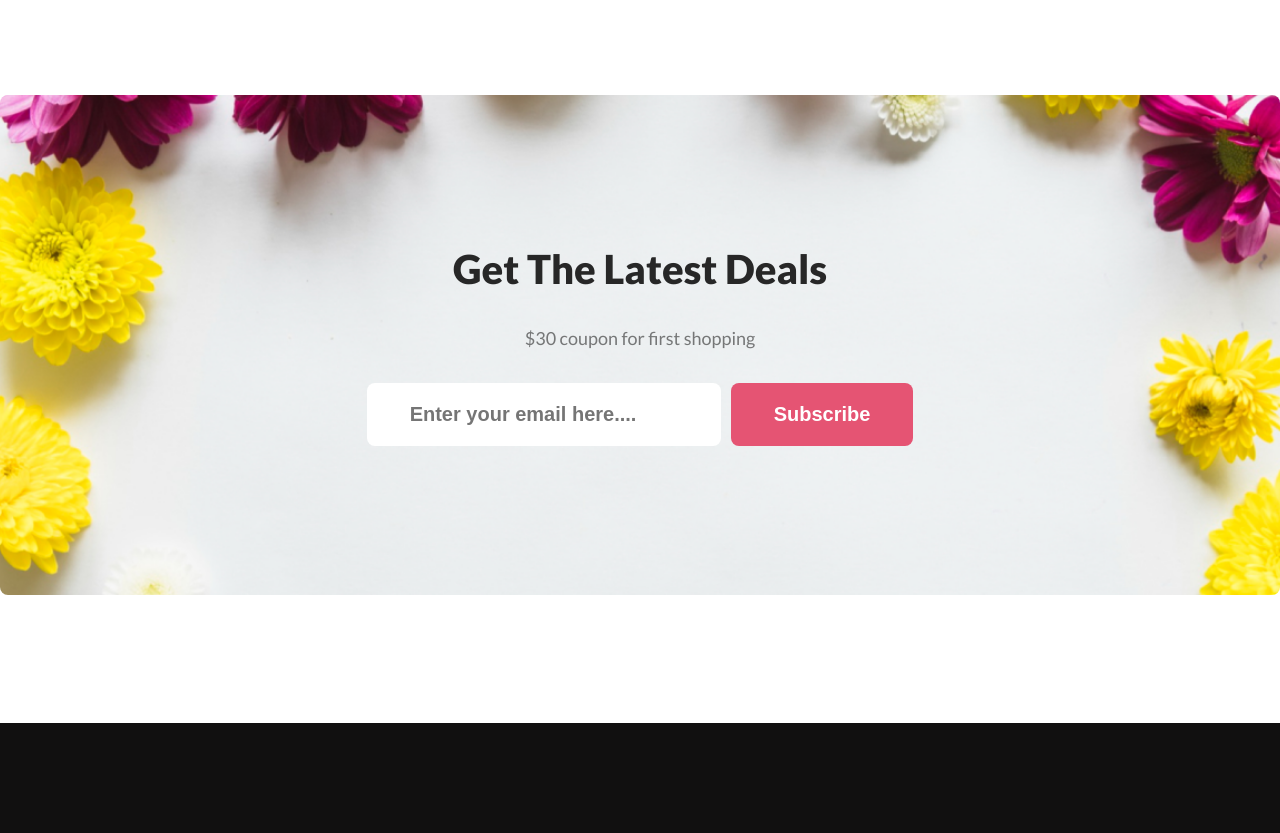
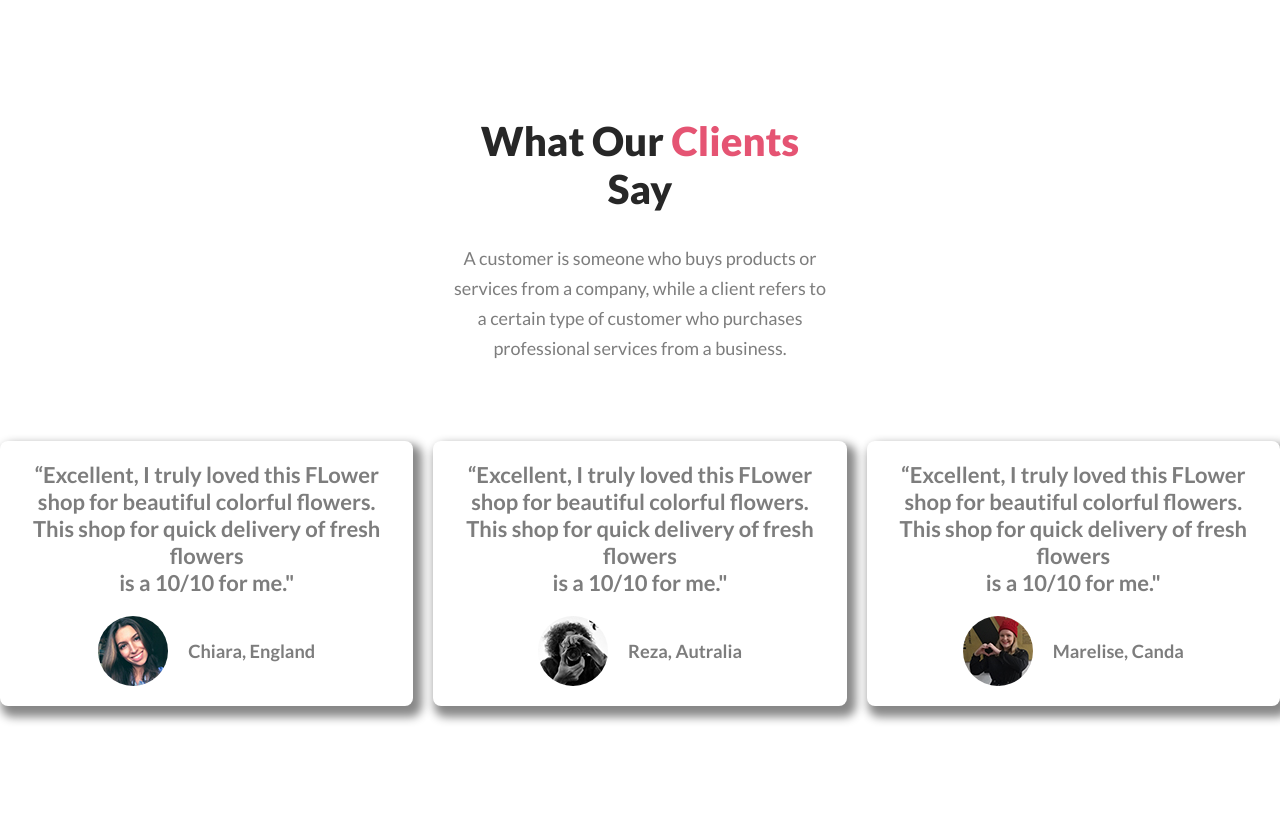
Before and after one commit to nusrat-jahan7/flower-shop, a plain HTML site: page index.html in a window 1280 px wide. Shown: the part 3830-4663 px from the top of the page. Drawn offline with Linux system fonts and the light colour scheme.

Commit message:
new section added

```diff
--- a/index.html
+++ b/index.html
@@ -8,7 +8,6 @@
   </head>
   <body>
     <header>
-
       <!-- header Section Started -->
 
       <section class="header-container">
@@ -30,7 +29,6 @@
       </section>
     </header>
     <main>
-
       <!-- Featured title Section Started -->
 
       <section class="section-title">
@@ -122,6 +120,58 @@
         </div>
       </section>
 
+      <!-- Client Section Started -->
+
+      <section>
+        <div class="section-title">
+          <div class="section-container">
+            <h1 class="common-title">
+              What Our <span class="color-title">Clients</span> Say
+            </h1>
+            <p class="description">
+              A customer is someone who buys products or services from a
+              company, while a client refers to a certain type of customer who
+              purchases professional services from a business.
+            </p>
+          </div>
+        </div>
+      </section>
+      <div class="client-card-container container">
+        <div class="client-card">
+          <p>
+            “Excellent, I truly loved this FLower shop for beautiful colorful
+            flowers. This shop for quick delivery of fresh flowers <br> is a 10/10
+            for me."
+          </p>
+          <div class="card-img">
+            <img src="Flower Asset/photo_chiara.jpg" alt="" />
+            <h5>Chiara, England</h5>
+          </div>
+        </div>
+        <div class="client-card">
+          <p>
+            “Excellent, I truly loved this FLower shop for beautiful colorful
+            flowers. This shop for quick delivery of fresh flowers <br> is a 10/10
+            for me."
+          </p>
+          <div class="card-img">
+            <img src="Flower Asset/photo_reza.jpg" alt="" />
+            <h5>Reza, Autralia</h5>
+          </div>
+        </div>
+        <div class="client-card">
+          <p>
+            “Excellent, I truly loved this FLower shop for beautiful colorful
+            flowers. This shop for quick delivery of fresh flowers <br> is a 10/10
+            for me."
+          </p>
+          <div class="card-img">
+            <img src="Flower Asset/photo_marelise.jpg" alt="" />
+            <h5>Marelise, Canda</h5>
+          </div>
+        </div>
+      </div>
+
       <!-- Latest Deals Section Started -->
 
       <section class="latest-section container">
--- a/style.css
+++ b/style.css
@@ -141,6 +141,32 @@ body {
   gap: 25px;
 }
 
+/* Client Card Section */
+
+.client-card-container{
+  display: flex;
+  gap: 20px;
+}
+.client-card{
+  text-align: center;
+  font-size: 22px;
+  font-weight: 700;
+  padding: 20px;
+  border-radius: 8px;
+  color: rgba(39, 39, 39, 0.6);
+  box-shadow: 5px 7px 10px 4px #888888;
+}
+.card-img{
+  display: flex;
+  justify-content: center;
+  align-items: center;
+  gap: 20px;
+  padding-top: 20px;
+}
+.card-img img{
+    border-radius: 100px;
+}
+
 /* Latest Deals Section */
 
 .deals-title{
```
Also changed, not shown: Flower Asset/photo_chiara.jpg (added), Flower Asset/photo_marelise.jpg (added), Flower Asset/photo_reza.jpg (added).
